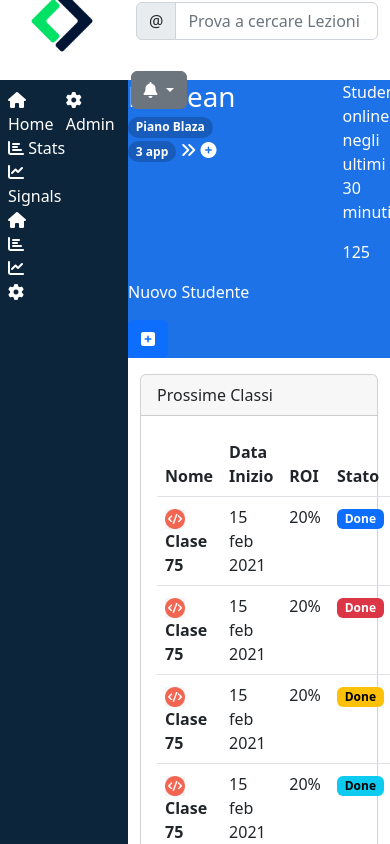
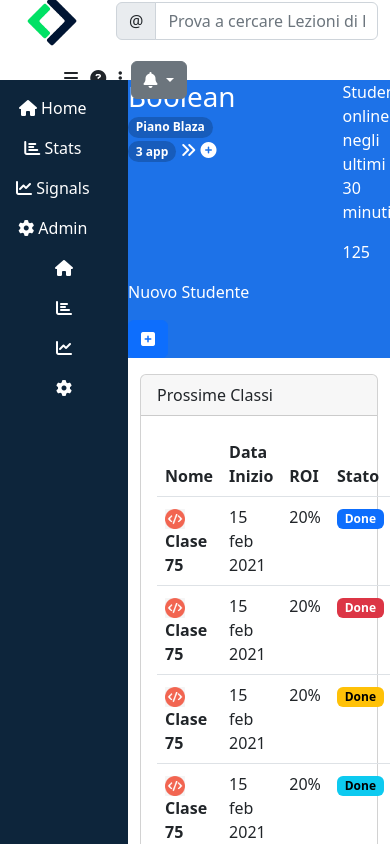
Before and after one commit to AnaC1997/html-css-bootstrap-dashboard, a plain HTML site: page index.html in a window 390 px wide. Drawn offline with nearby package versions, Linux system fonts and the light colour scheme.

Commit message:
Padding nav
Padding nav

```diff
--- a/css/style.css
+++ b/css/style.css
@@ -62,4 +62,6 @@ main{
     }
 
 
+
+
 }
--- a/index.html
+++ b/index.html
@@ -21,10 +21,9 @@
             <div class="container-fluid">
                 <div class="row">
                     <div class="col-auto d-flex align-items-center">
-                        <img class="d-none d-md-block my_logo img-fluid" src="/img/logo.svg" alt="logo Desktop"
-                            width="100" height="40">
-                        <img class="d-md-none my_logo img-fluid" src="/img/mobile-logo.png" alt="logo Mobile"
-                            width="100" height="40">
+                        <img class="d-none d-md-block my_logo" src="/img/logo.svg" alt="logo Desktop">
+                        <img class="d-md-none my_logo " src="/img/mobile-logo.png" alt="logo Mobile"
+                            width="80">
                     </div>
                     <div class="col d-flex align-items-center">
                         <div class="input-group">
@@ -56,28 +55,23 @@
         </header>
 
         <!-- Sidebar -->
-        <nav class="bc-dark-blue p-2 ">
+        <nav class="bc-dark-blue p-2">
             <div class="white">
                 <div class="d-md-block d-lg-block d-xl-block d-sm-none d-flex justify-content-between">
-                    <div class="d-flex flex-column">
-                        <span><i class="fas fa-home"></i> Home</span>
-                        <span><i class="fas fa-chart-bar"></i> Stats</span>
-                        <span><i class="fas fa-chart-line"></i> Signals</span>
-                    </div>
-                    <div>
-                        <span><i class="fas fa-cog"></i> Admin</span>
+                    <div class="d-flex flex-column align-items-center justify-content-between">
+                        <span class="p-2 "><i class="fas fa-home"></i> Home</span>
+                        <span class="p-2 "><i class="fas fa-chart-bar"></i> Stats</span>
+                        <span class="p-2 "><i class="fas fa-chart-line"></i> Signals</span>
+                        <span class="p-2"><i class="fas fa-cog"></i> Admin</span>
                     </div>
                 </div>
 
                 <div class="d-md-none d-lg-none d-xl-none d-sm-block">
-                    <div class="columnLeft d-flex flex-column ">
-                        <span><i class="fas fa-home"></i></span>
-                        <span><i class="fas fa-chart-bar"></i> </span>
-                        <span><i class="fas fa-chart-line"></i></span>
-                    </div>
-                    <div class="">
-                        <span><i class="fas fa-cog"></i></span>
-                    </div>
+                    <div class="columnLeft d-flex flex-column align-items-center">
+                        <span class="p-2"><i class="fas fa-home"></i></span>
+                        <span class="p-2"><i class="fas fa-chart-bar"></i> </span>
+                        <span class="p-2"><i class="fas fa-chart-line"></i></span>
+                        <span class="p-2"><i class="fas fa-cog"></i></span>
                 </div>
 
             </div>
```
